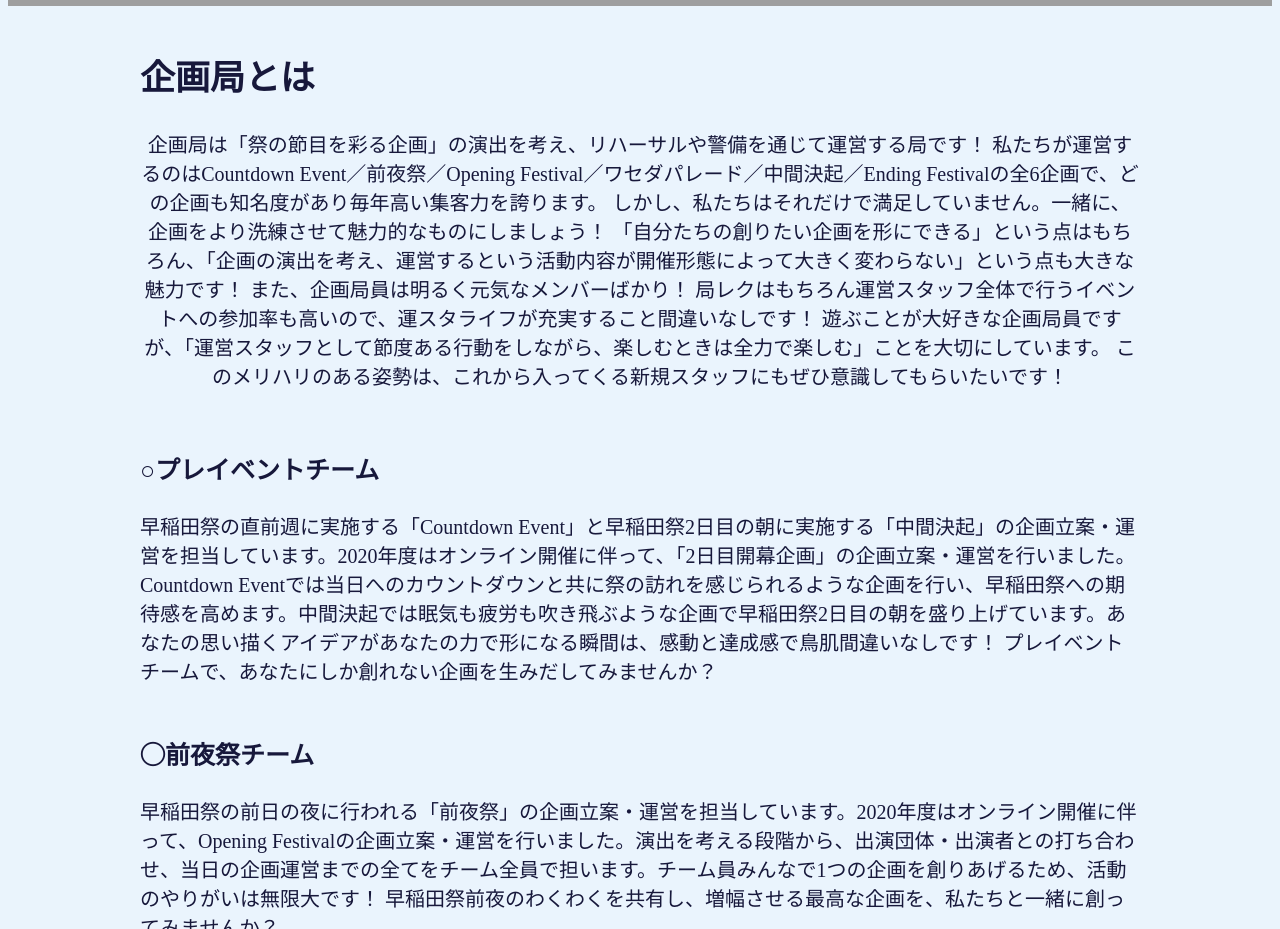
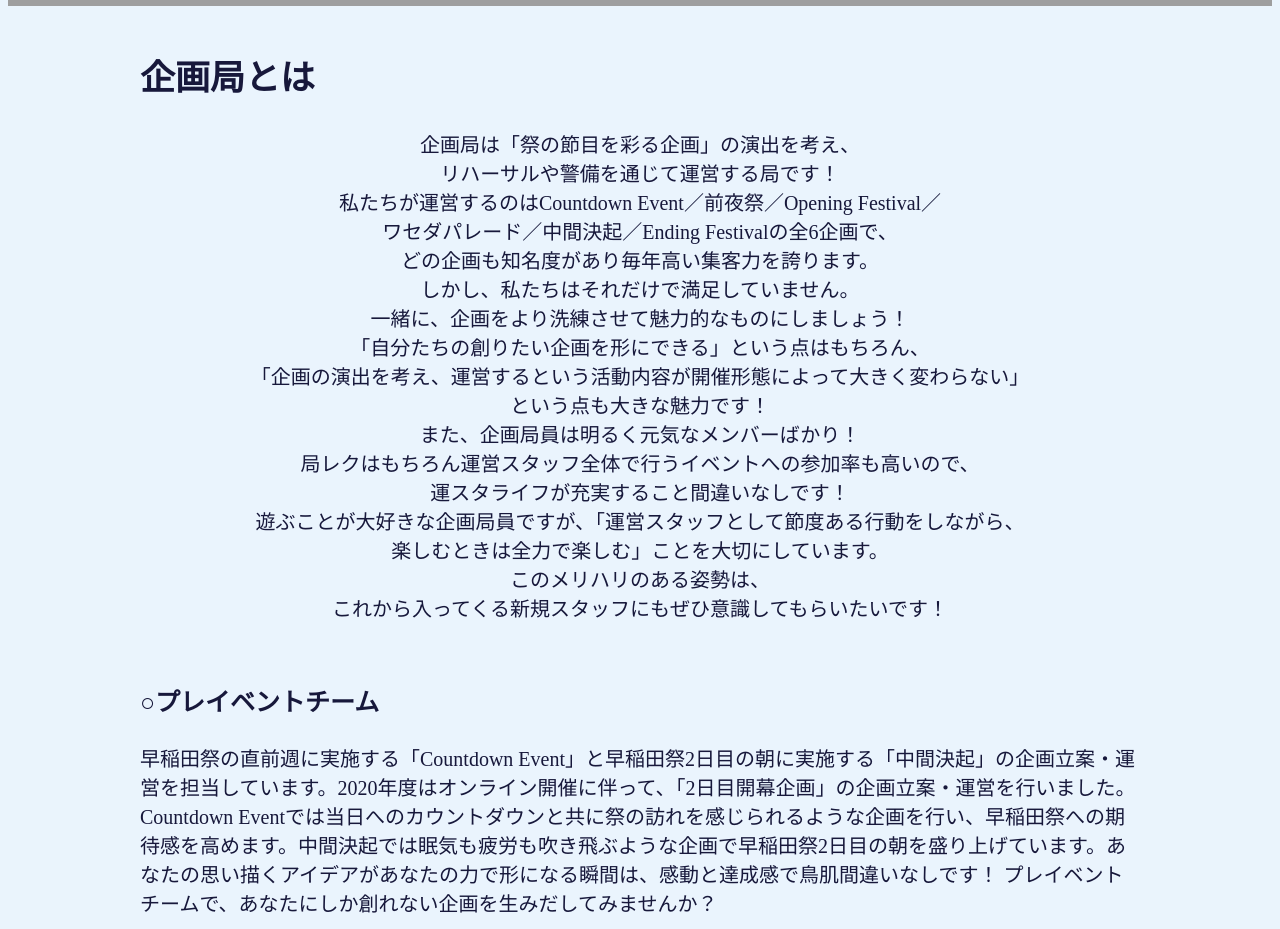
Before and after one commit to wasedasai2021shinkan/kikakuu, a plain HTML site: page index.html in a window 1280 px wide. Shown: the part 1000-1929 px from the top of the page. Drawn offline with Linux system fonts and the light colour scheme; grey boxes are pictures that could not be loaded.

Commit message:
Update index.html

```diff
--- a/index.html
+++ b/index.html
@@ -220,14 +220,23 @@
         <div class="wrapper">
           <h2>企画局とは</h2>
         <p class="setsumei">
-          企画局は「祭の節目を彩る企画」の演出を考え、リハーサルや警備を通じて運営する局です！
-          私たちが運営するのはCountdown Event／前夜祭／Opening Festival／ワセダパレード／中間決起／Ending Festivalの全6企画で、どの企画も知名度があり毎年高い集客力を誇ります。
-          しかし、私たちはそれだけで満足していません。一緒に、企画をより洗練させて魅力的なものにしましょう！
-          「自分たちの創りたい企画を形にできる」という点はもちろん、「企画の演出を考え、運営するという活動内容が開催形態によって大きく変わらない」という点も大きな魅力です！
-          また、企画局員は明るく元気なメンバーばかり！
-           局レクはもちろん運営スタッフ全体で行うイベントへの参加率も高いので、運スタライフが充実すること間違いなしです！
-           遊ぶことが大好きな企画局員ですが、「運営スタッフとして節度ある行動をしながら、楽しむときは全力で楽しむ」ことを大切にしています。
-           このメリハリのある姿勢は、これから入ってくる新規スタッフにもぜひ意識してもらいたいです！
+          企画局は「祭の節目を彩る企画」の演出を考え、</br>
+          リハーサルや警備を通じて運営する局です！ </br>
+          私たちが運営するのはCountdown Event／前夜祭／Opening Festival／</br>
+          ワセダパレード／中間決起／Ending Festivalの全6企画で、</br>
+          どの企画も知名度があり毎年高い集客力を誇ります。</br>
+          しかし、私たちはそれだけで満足していません。</br>
+          一緒に、企画をより洗練させて魅力的なものにしましょう！ </br>
+          「自分たちの創りたい企画を形にできる」という点はもちろん、</br>
+          「企画の演出を考え、運営するという活動内容が開催形態によって大きく変わらない」</br>
+          という点も大きな魅力です！</br>
+          また、企画局員は明るく元気なメンバーばかり！</br>
+           局レクはもちろん運営スタッフ全体で行うイベントへの参加率も高いので、</br>
+           運スタライフが充実すること間違いなしです！ </br>
+           遊ぶことが大好きな企画局員ですが、「運営スタッフとして節度ある行動をしながら、</br>
+           楽しむときは全力で楽しむ」ことを大切にしています。</br>
+           このメリハリのある姿勢は、</br>
+           これから入ってくる新規スタッフにもぜひ意識してもらいたいです！
 
 
         </p>
```
